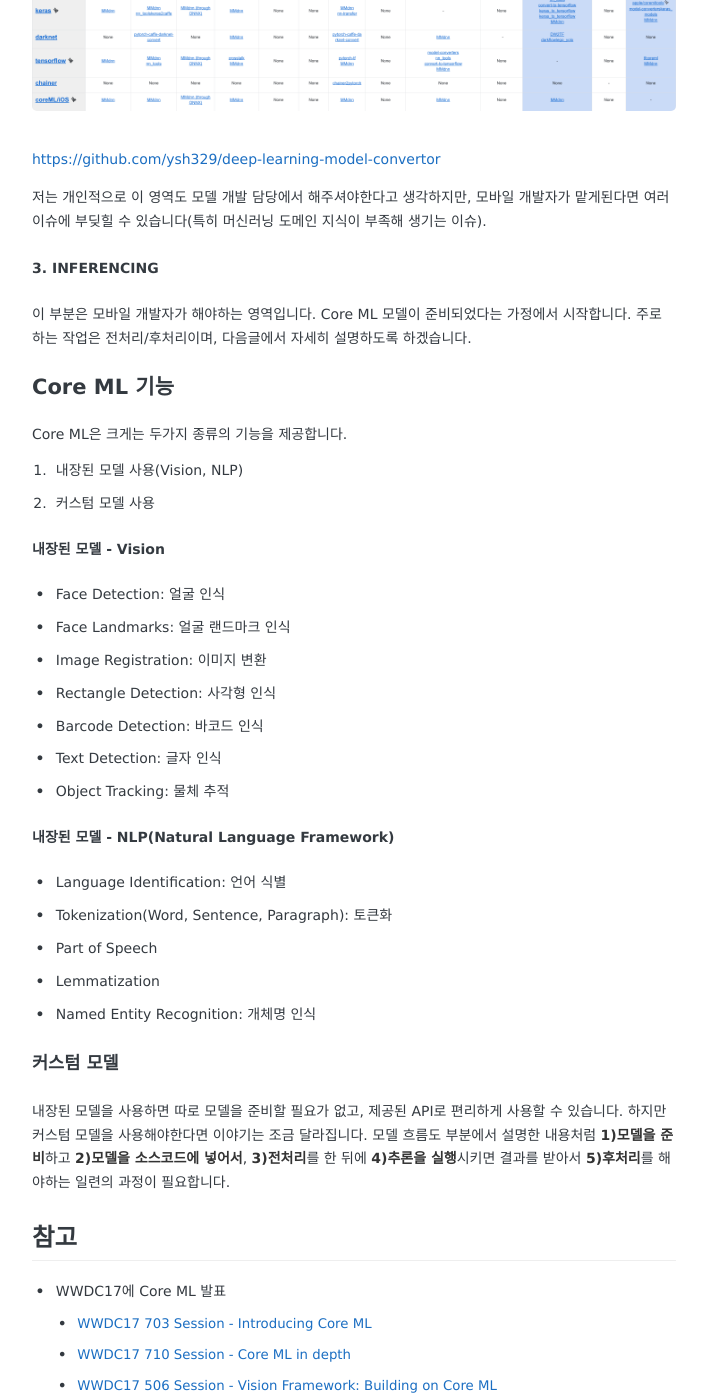
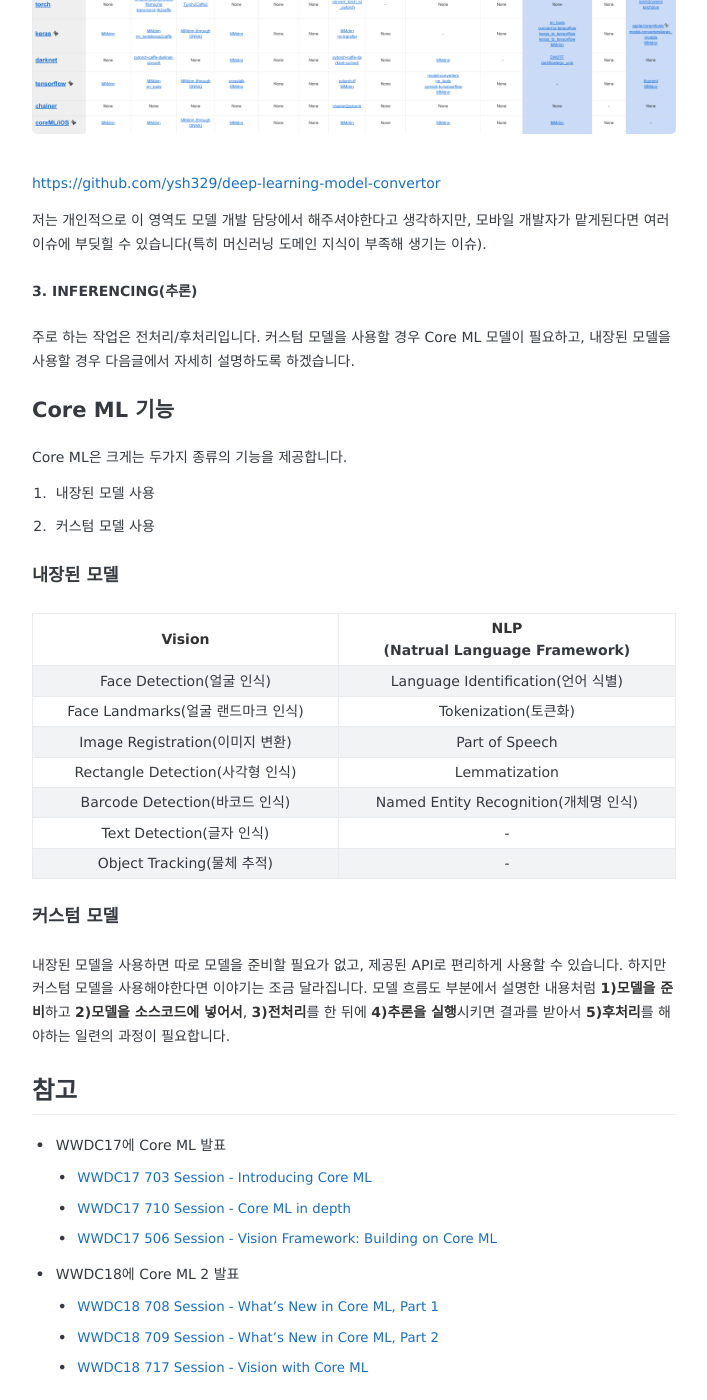
Before and after one commit to motlabs/motlabs.github.io, a Jekyll site: the page built from _posts/2018-06-25-ios-ml-posting-01.md, in a window 1280 px wide and 1400 px high, scrolled down 2135 px. Shown: the whole window, without its empty margins (286-993 px from the left). Built offline with Jekyll 4.4.1, drawn with Linux system fonts in a browser that asks for light colours; some web fonts are replaced; some of the changed text lies outside the part shown.

Commit message:
reflect the feedback

```diff
--- a/_posts/2018-06-25-ios-ml-posting-01.md
+++ b/_posts/2018-06-25-ios-ml-posting-01.md
@@ -25,50 +25,48 @@
 ## Core ML이란?
 iOS 환경에서 머신러닝을 실행하려면 Core ML에대해 먼저 알아야합니다. Core ML이란 학습된 모델을 애플 플랫폼 위에서 실행시킬 수 있는 머신러닝 프레임워크입니다. iOS는 물론이고 macOS, tvOS, watchOS에서도 Core ML을 사용할 수 있습니다.
 보통 일반적인 머신러닝 툴은 TensorFlow, Caffe, PyTorch 등을 떠올릴텐데요. 다른 머신러닝 툴과 비교했을때 Core ML의 특징을 살펴보겠습니다.
-- 모바일용 머신러닝 프레임워크
+- **모바일용** 머신러닝 프레임워크
 - 애플 플랫폼 위에서만 동작<br>
-☞ 애플의 모바일 기기에 최적화된 성능
-- 추론만 가능<br>
-☞ 보통의 머신러닝 툴은 **학습**과 **추론**, 두 단계로 나뉩니다.
-- 편리한 사용성<br>
-☞ 프로젝트에 모델을 넣는 방법
-☞ 미리 제공된 전/후처리(특히 Vision 프레임워크의 이미지 변환)
+  ☞ 애플의 모바일 기기에 최적화된 성능
+- **추론**만 가능<br>
+  ☞ 보통의 머신러닝 툴을 사용시 학습과 추론, 두 단계로 나뉩니다.
+- **Core ML용 모델** 필요
+- 편리한 **사용성**<br>
+  ☞ 프로젝트에 모델을 넣는 방법
+  ☞ 미리 제공된 전/후처리(특히 Vision 프레임워크의 이미지 변환)
 
 ### 모델 흐름도
-아래 그림은 머신러닝 모델을 만든 후에 Xcode 프로젝트까지 불러오는 과정입니다. 최종적으로 필요한 모델은 Core ML 모델(`.mlmodel` 포맷의 파일)이며, 앱이 실행되는동안 Core ML 프레임워크가 해석하고 실행하는데 사용됩니다. 참고로 Core ML에서 제공하는 내장된 모델을 사용한다면 TRAINING(학습)과 CONVERSION(변환) 과정은 생략할 수 있습니다.
+아래 흐름도는 커스텀 모델을 사용할 때 머신러닝 모델이 Xcode 프로젝트까지 흘러가는 과정입니다. 최종적으로 Xcode에서 필요로하는 모델 포맷은 Core ML 모델(`.mlmodel`)입니다. 참고로 Core ML 프레임워크에서 제공하는 내장된 모델을 사용한다면 학습과정과 변환과정을 생략할 수 있습니다.
+
 ![Alt text](/assets/images/ios-ml-posting-01/1529830936112.png)
 
-##### 1. TRAINING
+##### 1. TRAINING(학습)
 준비된 데이터셋으로 학습을 시켜 모델을 만듭니다. 보통 모바일 개발자의 영역은 아니며 TensorFlow나 Caffe, turi 혹은 이번에 나온 Create ML 머신러닝 툴로 만들 수 있습니다. 사용한 툴에 따라서 각자 다른 포맷의 모델이 나오게 됩니다.
-##### 2. CONVERSION
-만들어진 모델을 Core ML 모델로 변환합니다. TensorFlow를 사용했다면 `.pb`나 `.ckpt`포맷의 모델이 나옵니다. 이 모델을 Core ML 모델(`.mlmodel`) 포맷의 모델로 변환시킵니다. 다양한 모델 변환기가 있는데, 아래 링크를 참고해서 필요한 변환기를 사용하면 되겠습니다. <br>
+##### 2. CONVERSION(변환)
+만들어진 모델을 Core ML 모델로 변환합니다. TensorFlow를 사용했다면 `.pb`나 `.ckpt` 확장자의 모델이 만들어집니다. 이 모델을 Core ML 모델(`.mlmodel`) 포맷의 모델로 변환시킵니다. 다양한 모델 변환기가 있는데, 아래 링크를 참고해서 필요한 변환기를 사용하면 되겠습니다. <br>
 [![Alt text](/assets/images/ios-ml-posting-01/Screen Shot 2018-06-25 at 12.46.26 PM.png)](https://github.com/ysh329/deep-learning-model-convertor)<br>
 [https://github.com/ysh329/deep-learning-model-convertor](https://github.com/ysh329/deep-learning-model-convertor)
 
 저는 개인적으로 이 영역도 모델 개발 담당에서 해주셔야한다고 생각하지만, 모바일 개발자가 맡게된다면 여러 이슈에 부딪힐 수 있습니다(특히 머신러닝 도메인 지식이 부족해 생기는 이슈).
-##### 3. INFERENCING
-이 부분은 모바일 개발자가 해야하는 영역입니다. Core ML 모델이 준비되었다는 가정에서 시작합니다. 주로 하는 작업은 전처리/후처리이며, 다음글에서 자세히 설명하도록 하겠습니다.
+##### 3. INFERENCING(추론)
+주로 하는 작업은 전처리/후처리입니다. 커스텀 모델을 사용할 경우 Core ML 모델이 필요하고, 내장된 모델을 사용할 경우  다음글에서 자세히 설명하도록 하겠습니다.
 
 ### Core ML 기능
 Core ML은 크게는 두가지 종류의 기능을 제공합니다.
-1. 내장된 모델 사용(Vision, NLP)
+1. 내장된 모델 사용
 2. 커스텀 모델 사용
 
-##### 내장된 모델 - Vision
-- Face Detection: 얼굴 인식
-- Face Landmarks: 얼굴 랜드마크 인식
-- Image Registration: 이미지 변환
-- Rectangle Detection: 사각형 인식
-- Barcode Detection: 바코드 인식
-- Text Detection: 글자 인식
-- Object Tracking: 물체 추적
+#### 내장된 모델
 
-##### 내장된 모델 - NLP(Natural Language Framework)
-- Language Identification: 언어 식별
-- Tokenization(Word, Sentence, Paragraph): 토큰화
-- Part of Speech
-- Lemmatization
-- Named Entity Recognition: 개체명 인식
+|             **Vision**             | **NLP**<br>(Natrual Language Framework) |
+| :--------------------------------: | :-------------------------------------: |
+|     Face Detection(얼굴 인식)      |   Language Identification(언어 식별)    |
+| Face Landmarks(얼굴 랜드마크 인식) |          Tokenization(토큰화)           |
+|  Image Registration(이미지 변환)   |             Part of Speech              |
+|  Rectangle Detection(사각형 인식)  |              Lemmatization              |
+|   Barcode Detection(바코드 인식)   |  Named Entity Recognition(개체명 인식)  |
+|     Text Detection(글자 인식)      |                    -                    |
+|     Object Tracking(물체 추적)     |                    -                    |
 
 #### 커스텀 모델
 내장된 모델을 사용하면 따로 모델을 준비할 필요가 없고, 제공된 API로 편리하게 사용할 수 있습니다. 하지만 커스텀 모델을 사용해야한다면 이야기는 조금 달라집니다. 모델 흐름도 부분에서 설명한 내용처럼 **1)모델을 준비**하고 **2)모델을 소스코드에 넣어서**, **3)전처리**를 한 뒤에 **4)추론을 실행**시키면 결과를 받아서 **5)후처리**를 해야하는 일련의 과정이 필요합니다.
```
Also changed, not shown: other parts of _posts/2018-06-25-ios-ml-posting-01.md (+1 -1 lines).
